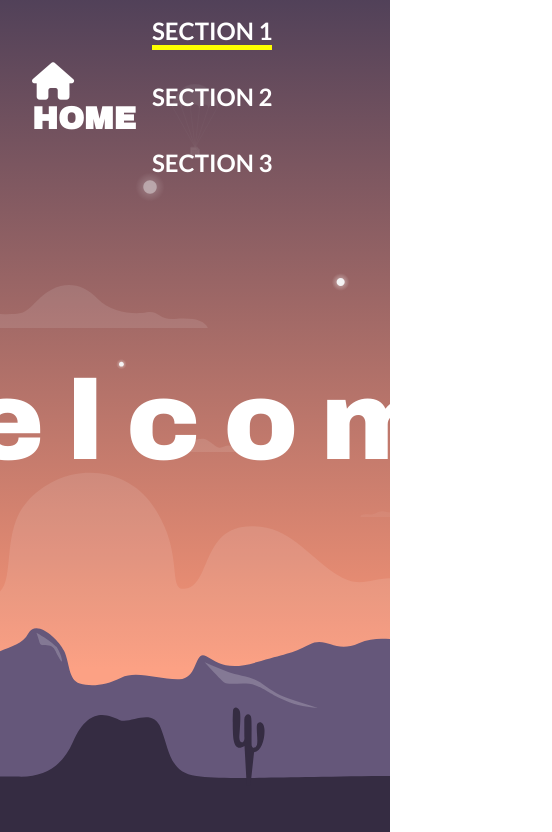
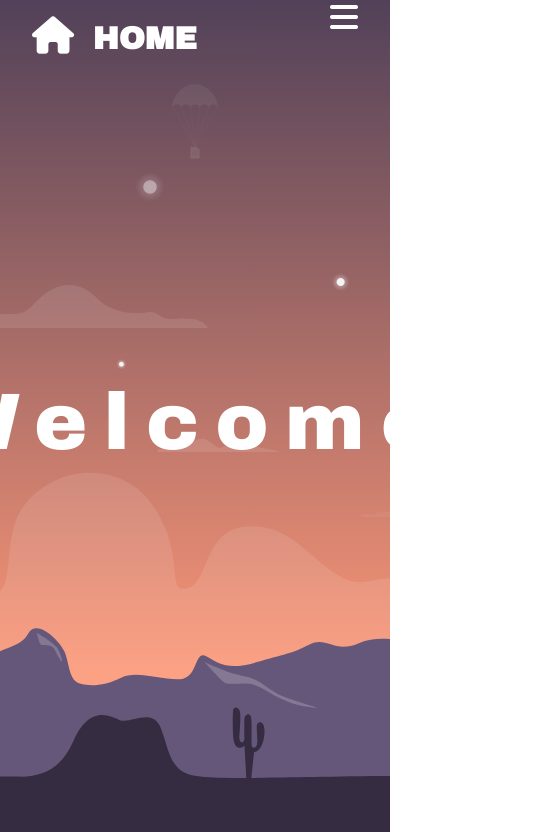
Before and after one commit to Udacity-Front-End-Developer/Landing-Page, a plain HTML site: page index.html in a window 390 px wide. Shown: the top 832 px of the page, 552 px wide, since content can reach past the window. Drawn offline with Linux system fonts and the light colour scheme.

Commit message:
responsive_menu&text

```diff
--- a/css/styles.css
+++ b/css/styles.css
@@ -1,3 +1,5 @@
+/* Global */
+
 * {
 	margin: 0;
 	padding: 0;
@@ -9,11 +11,11 @@ body {
 	position: relative;
 }
 
+/* HEADER */
+
 .header {
 	display: flex;
-	/* justify-content: center; */
 	justify-content: space-between;
-	/* align-items: center; */
 	z-index: 2;
 	padding: 0 2rem;
 }
@@ -55,10 +57,11 @@ body {
 	padding-right: 0.5em;
 	font-size: 1.2em;
 }
+
 .header__menu {
 	align-self: center;
 	display: flex;
-	align-items: flex-end;
+	/* align-items: flex-end; */
 	justify-content: center;
 }
 
@@ -68,7 +71,6 @@ body {
 
 .header__menu > nav > ul > li {
 	display: inline-block;
-	/* padding-left: 2rem; */
 	padding: 1rem;
 }
 
@@ -78,7 +80,7 @@ body {
 	font-family: 'Lato', sans-serif;
 	font-weight: 700;
 	text-transform: uppercase;
-	font-size: 1.5rem;
+	font-size: 1.5em;
 }
 
 .header__link::after {
@@ -115,6 +117,8 @@ body {
 	background-color: blue;
 }
 
+/* HERO */
+
 .hero {
 	background-image: url(../media/hero_bg.svg);
 	height: 100vh;
@@ -149,10 +153,12 @@ body {
 	z-index: 1;
 }
 
+/* SECTIONS */
+
 .content__section {
 	text-align: center;
 	overflow: hidden;
-	height: 100vh;
+	height: 100%;
 }
 
 .content__section .section__header {
@@ -164,7 +170,6 @@ body {
 }
 
 .section__content {
-	/* height: 100vh; */
 	position: relative;
 	right: 100%;
 	transition: all ease-in 0.5s;
@@ -176,7 +181,6 @@ body {
 /* Section collapse */
 .hidden {
 	display: none;
-	/* visibility: hidden; */
 }
 
 .section--height-collapse {
@@ -197,6 +201,8 @@ i[class*=' fa-caret'] {
 	right: 2%;
 }
 
+/* SCROLL TO TOP BTN */
+
 .scroll-to-top {
 	position: fixed;
 	z-index: 2;
@@ -215,7 +221,68 @@ i[class*=' fa-caret'] {
 	transform: scale(1);
 	opacity: 1;
 }
+
 .scroll-to-top > i {
-	font-size: 7rem;
+	font-size: 7em;
 	color: white;
 }
+
+.header__hamburger {
+	display: none;
+}
+
+@media screen and (max-width: 810px) {
+	.hero__header {
+		font-size: 5rem;
+	}
+
+	.content__section .section__header {
+		font-size: 2em;
+	}
+
+	.section__content {
+		font-size: 1.3em;
+		line-height: 1.5em;
+		padding: 0 3em;
+		text-justify: inter-word;
+	}
+
+	.header__home {
+		z-index: 3;
+	}
+
+	.header__menu {
+		top: 0;
+		left: 0;
+		bottom: 0;
+		width: 100%;
+		position: fixed;
+		display: flex;
+		flex-direction: column;
+		justify-content: center;
+		flex-flow: wrap;
+		transform: translateX(-100%);
+		background-color: #fd8821;
+		padding: 160px 60px 0;
+		margin-left: 0;
+	}
+
+	.header__menu > nav > ul > li {
+		margin-right: 10em;
+		white-space: nowrap;
+	}
+
+	.header__menu > nav {
+		margin-left: -10%;
+	}
+
+	.header__menu > nav > ul > li > a {
+		font-size: 2.5em;
+	}
+
+	.header__hamburger {
+		font-size: 2em;
+		color: white;
+		display: block;
+	}
+}
--- a/index.html
+++ b/index.html
@@ -28,6 +28,7 @@
 					><i class="fas fa-home home-icon"></i>HOME</a
 				>
 			</div>
+			<div class="header__hamburger"><i class="fas fa-bars"></i></div>
 			<div class="header__menu">
 				<nav>
 					<ul class="menu-list"></ul>
```
